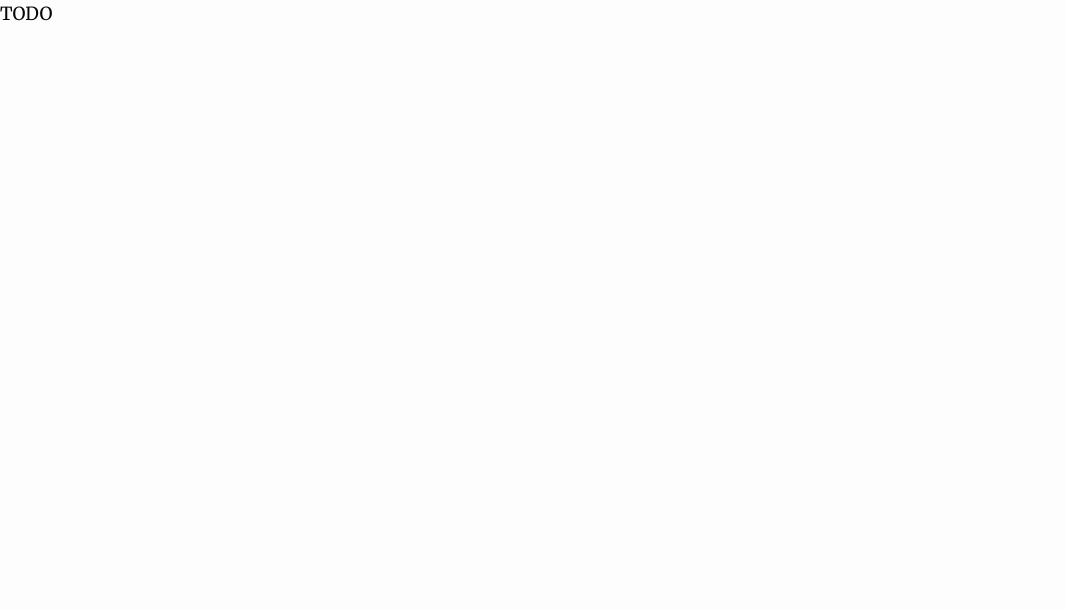
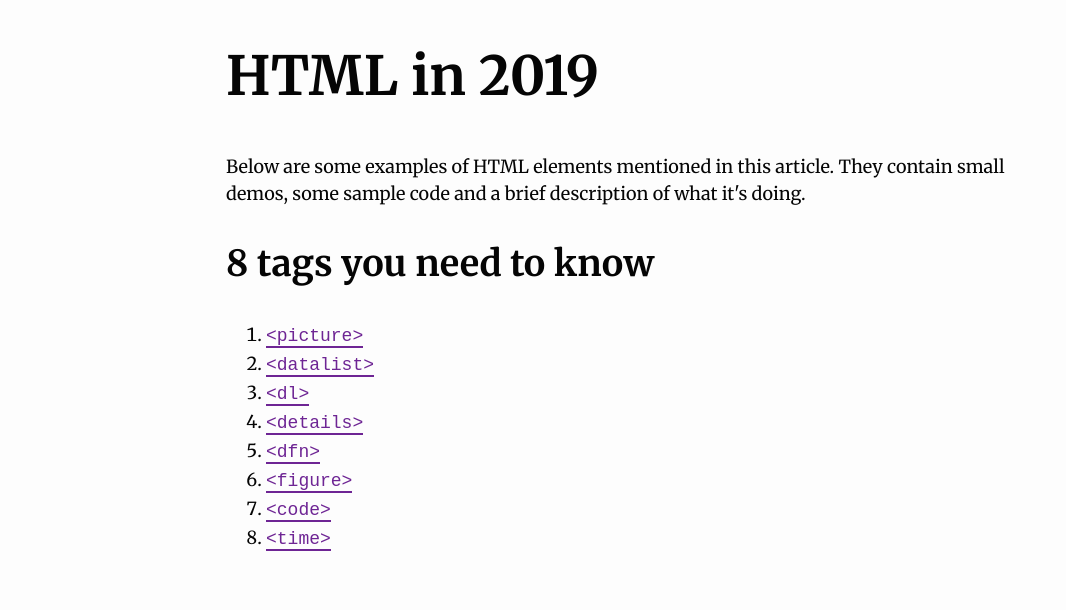
Before and after one commit to MattCrouch/HTML-in-2019, a plain HTML site: page index.html in a window 1280 px wide. Shown: the whole page, without its empty margins (0-1066 px from the left). Drawn offline with Linux system fonts and the light colour scheme.

Commit message:
update index

```diff
--- a/index.html
+++ b/index.html
@@ -4,11 +4,49 @@
     <meta charset="UTF-8" />
     <meta name="viewport" content="width=device-width, initial-scale=1.0" />
     <meta http-equiv="X-UA-Compatible" content="ie=edge" />
-    <link rel="stylesheet" type="text/css" href="../assets/normalize.css" />
-    <link rel="stylesheet" type="text/css" href="../assets/global.css" />
+    <link rel="stylesheet" type="text/css" href="assets/normalize.css" />
+    <link rel="stylesheet" type="text/css" href="assets/global.css" />
     <title>HTML in 2019</title>
   </head>
   <body>
-    TODO
+    <main class="container">
+      <h1>HTML in 2019</h1>
+      <section>
+        <p>
+          Below are some examples of HTML elements mentioned in this article.
+          They contain small demos, some sample code and a brief description of
+          what it's doing.
+        </p>
+      </section>
+      <section>
+        <h2>8 tags you need to know</h2>
+        <ol>
+          <li>
+            <a href="picture/index.html"><code>&lt;picture&gt;</code></a>
+          </li>
+          <li>
+            <a href="datalist/index.html"><code>&lt;datalist&gt;</code></a>
+          </li>
+          <li>
+            <a href="dl/index.html"><code>&lt;dl&gt;</code></a>
+          </li>
+          <li>
+            <a href="details/index.html"><code>&lt;details&gt;</code></a>
+          </li>
+          <li>
+            <a href="dfn/index.html"><code>&lt;dfn&gt;</code></a>
+          </li>
+          <li>
+            <a href="figure/index.html"><code>&lt;figure&gt;</code></a>
+          </li>
+          <li>
+            <a href="code/index.html"><code>&lt;code&gt;</code></a>
+          </li>
+          <li>
+            <a href="time/index.html"><code>&lt;time&gt;</code></a>
+          </li>
+        </ol>
+      </section>
+    </main>
   </body>
 </html>
```
